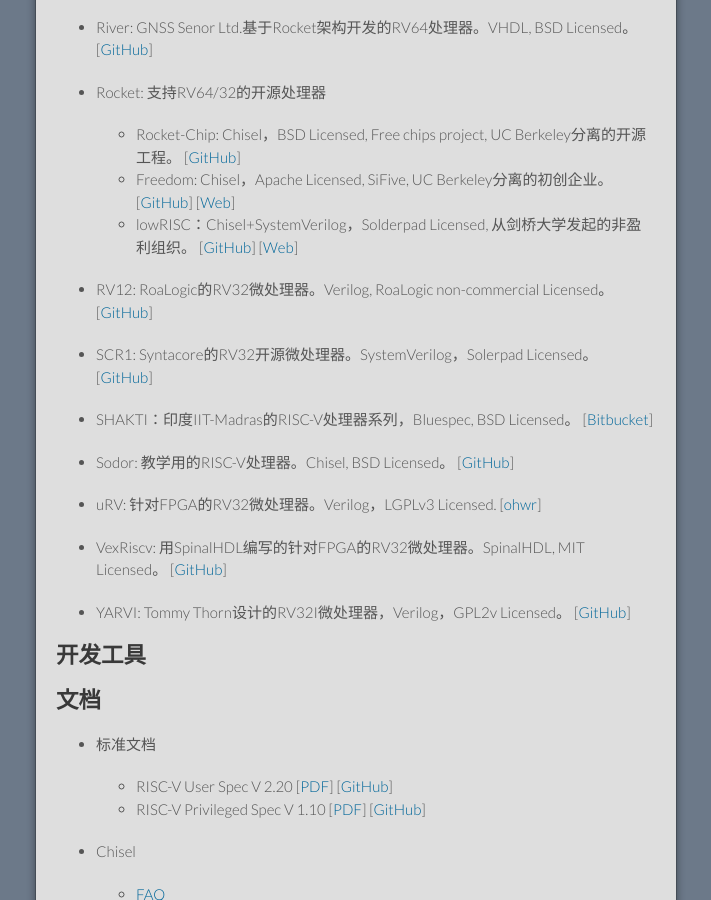
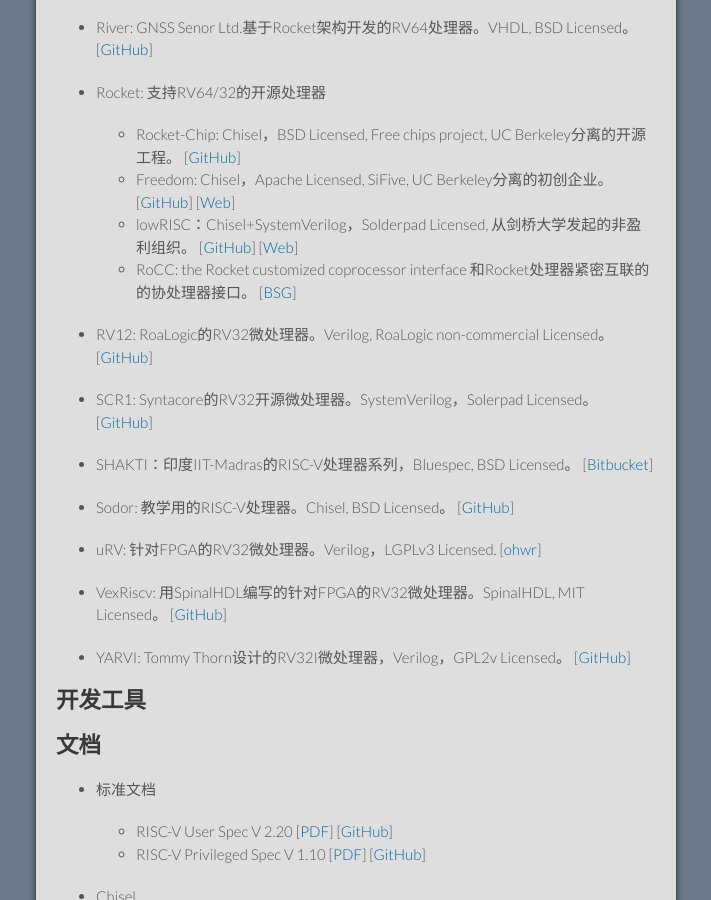
Before and after one commit to cnrv/home, a Jekyll site: the page built from resource.md, in a window 1280 px wide and 900 px high, scrolled down 975 px. Shown: the whole window, without its empty margins (284-995 px from the left). Built offline with Jekyll 4.4.1, drawn with Linux system fonts in a browser that asks for light colours; Markdown is read by kramdown in place of the engine named in the settings; our own code applies the rules of GitHub Pages for plain Markdown files.

Commit message:
add BSG RoCC document and examples

```diff
--- a/resource.md
+++ b/resource.md
@@ -65,6 +65,8 @@
   - lowRISC：Chisel+SystemVerilog，Solderpad Licensed, 从剑桥大学发起的非盈利组织。
     [[GitHub](https://github.com/lowrisc/lowrisc-chip)]
     [[Web](http://www.lowrisc.org)]
+  - RoCC: the Rocket customized coprocessor interface 和Rocket处理器紧密互联的的协处理器接口。
+    [[BSG](https://bitbucket.org/taylor-bsg/bsg_riscv)]
 
 + RV12: RoaLogic的RV32微处理器。Verilog, RoaLogic non-commercial Licensed。
   [[GitHub](https://github.com/RoaLogic/RV12)]
```
